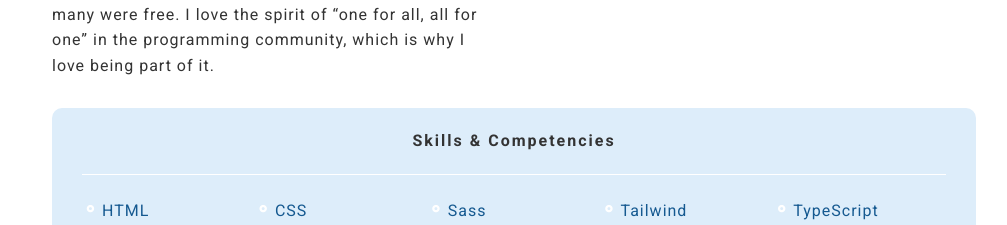
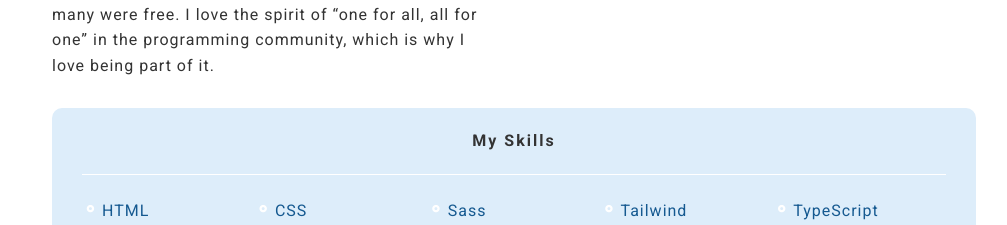
Before and after one commit to jasontwuk/Portfolio_React, a React (Create React App) app: page / in a window 1280 px wide. Shown: the part 1264-1489 px from the top of the page, without its empty margins (126-1133 px from the left). Built offline with nearby package versions, Linux system fonts and the light colour scheme.

Commit message:
update skills in About.js

```diff
--- a/src/components/About.js
+++ b/src/components/About.js
@@ -42,7 +42,7 @@ const About = () => {
       </div>
 
       <div className="skills">
-        <h5>Skills & Competencies</h5>
+        <h5>My Skills</h5>
         <div className="skill_list">
           <span>
             <em>&#9900;</em>HTML
```
